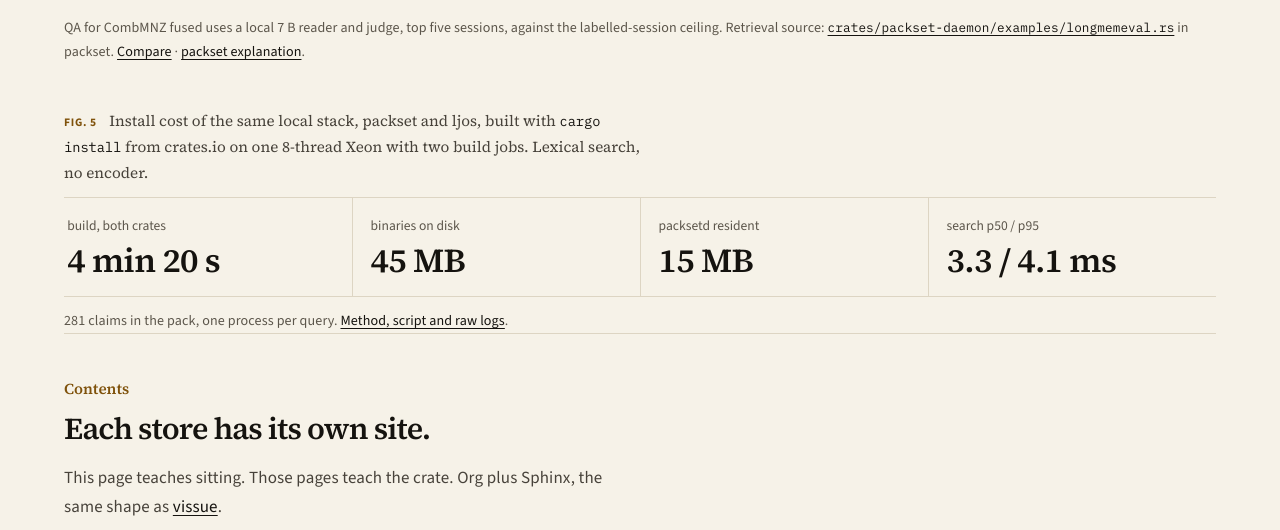
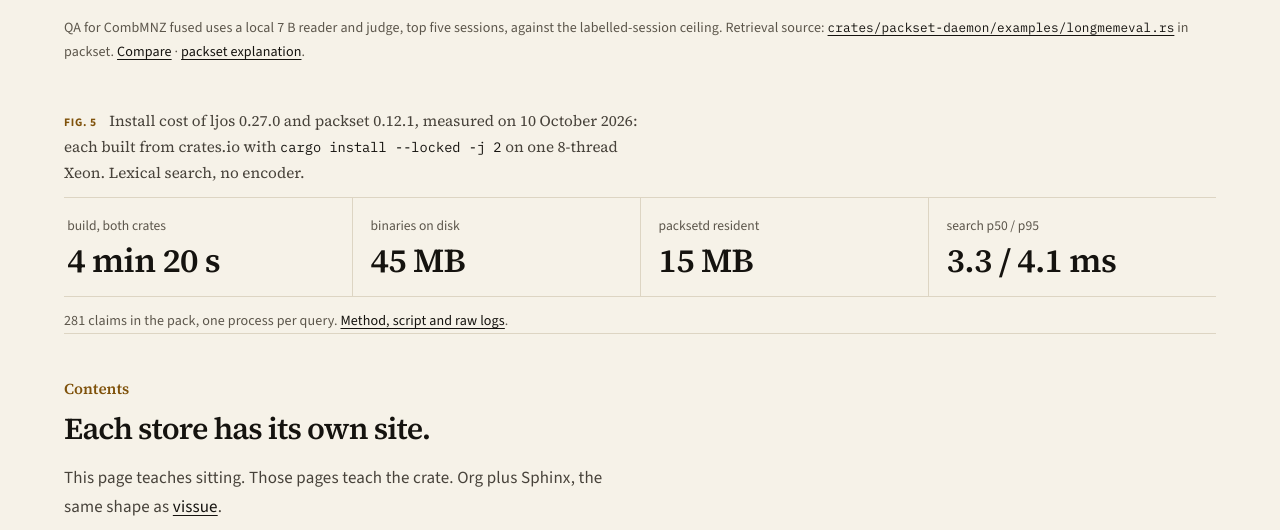
Before and after one commit to leidarljos/leidarljos.github.io, a plain HTML site: page index.html in a window 1280 px wide. Shown: the part 3825-4355 px from the top of the page. Drawn offline with nearby package versions, Linux system fonts and the light colour scheme; no server answers.

Commit message:
site: caption Fig. 5 with versions and build jobs
Fig. 5 called its subject "the same local stack", which reads as the
encoder stack behind Fig. 4, and named no versions. The numbers come
from measurements/2026-10-10-install: ljos 0.27.0 and packset 0.12.1,
each built with cargo install --locked -j 2, lexical search with no
encoder. A build time without the versions and job count it was taken
at cannot be checked or compared against a later release.

Name the versions, the date and the exact install command in the
caption, and keep the lexical, no-encoder condition. The four figures
are unchanged. Rebuild the search index from the new text.

```diff
--- a/index.html
+++ b/index.html
@@ -203,7 +203,7 @@ ljos search fuse</pre>
       </figure>
 
       <figure class="plate measure-plate" aria-labelledby="fig-install">
-        <figcaption id="fig-install"><span>Fig. 5</span> Install cost of the same local stack, packset and ljos, built with <code>cargo install</code> from crates.io on one 8-thread Xeon with two build jobs. Lexical search, no encoder.</figcaption>
+        <figcaption id="fig-install"><span>Fig. 5</span> Install cost of ljos 0.27.0 and packset 0.12.1, measured on 10 October 2026: each built from crates.io with <code>cargo install --locked -j 2</code> on one 8-thread Xeon. Lexical search, no encoder.</figcaption>
         <dl class="figs">
           <div><dt>build, both crates</dt><dd>4 min 20 s</dd></div>
           <div><dt>binaries on disk</dt><dd>45 MB</dd></div>
```
Also changed, not shown: search-index.json (+1 -1 lines), 1 other file.
